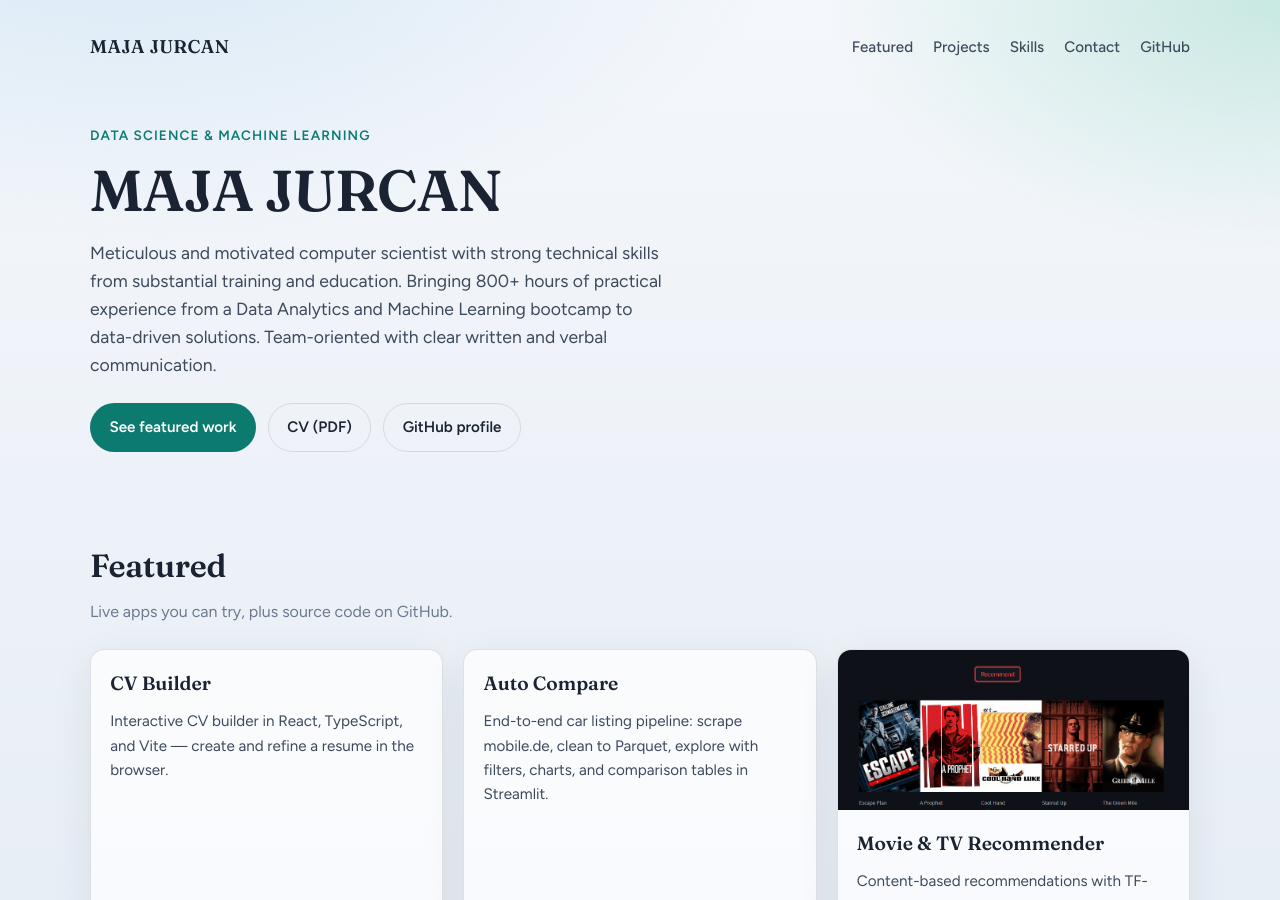
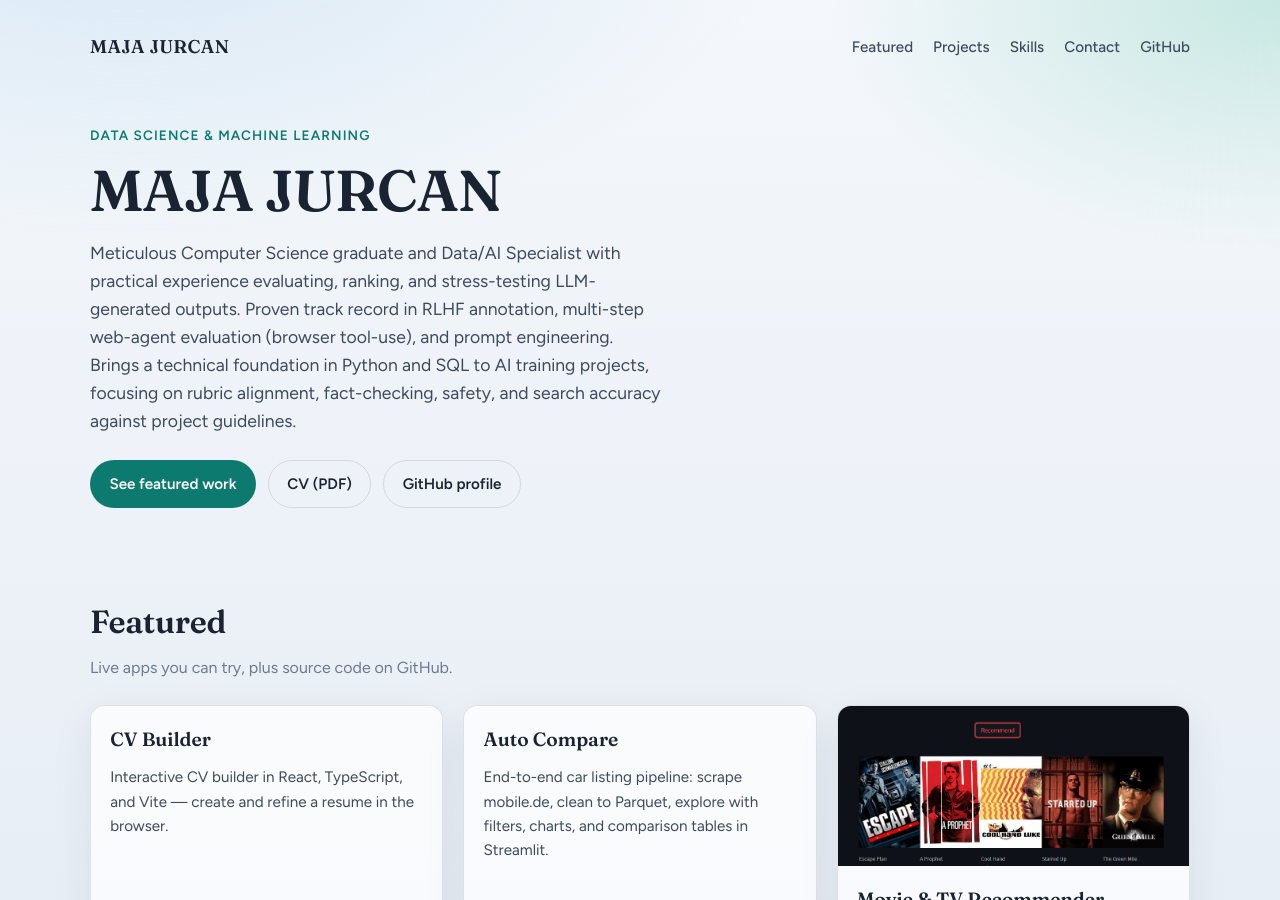
Before and after one commit to mju-git/mju-git.github.io, a Jekyll site: the page built from index.md, in a window 1280 px wide and 900 px high. Built offline with Jekyll 4.4.1, drawn with Linux system fonts in a browser that asks for light colours.

Commit message:
Update index.md

```diff
--- a/index.md
+++ b/index.md
@@ -7,9 +7,7 @@ title: Portfolio
   <p class="hero-eyebrow">Data Science &amp; Machine Learning</p>
   <h1>{{ site.title }}</h1>
   <p class="hero-lead">
-    Meticulous and motivated computer scientist with strong technical skills from substantial training and education.
-    Bringing 800+ hours of practical experience from a Data Analytics and Machine Learning bootcamp to data-driven solutions.
-    Team-oriented with clear written and verbal communication.
+    Meticulous Computer Science graduate and Data/AI Specialist with practical experience evaluating, ranking, and stress-testing LLM-generated outputs. Proven track record in RLHF annotation, multi-step web-agent evaluation (browser tool-use), and prompt engineering. Brings a technical foundation in Python and SQL to AI training projects, focusing on rubric alignment, fact-checking, safety, and search accuracy against project guidelines.
   </p>
   <div class="hero-actions">
     <a class="btn btn-primary" href="#featured">See featured work</a>
```
